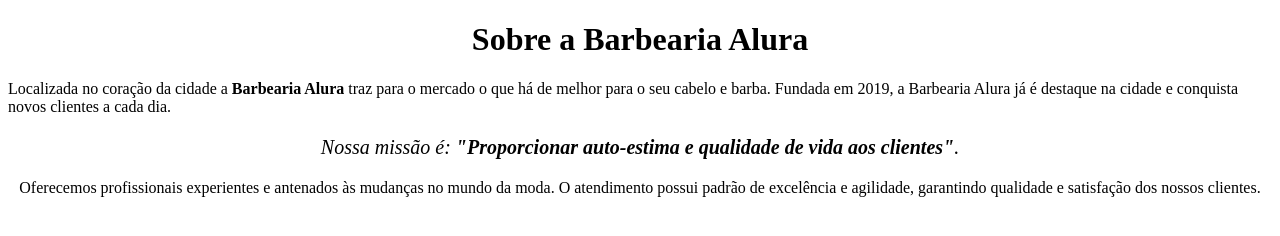
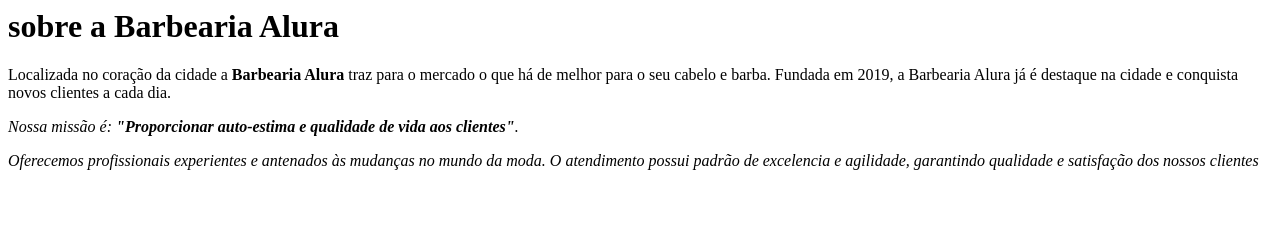
Before and after one commit to analinndaa/html-e-css, a plain HTML site: page index.html in a window 1280 px wide. Drawn offline with Linux system fonts and the light colour scheme.

Commit message:
index.html

```diff
--- a/index.html
+++ b/index.html
@@ -1,21 +1,9 @@
-<!DOCTYPE html>
-<html lang="pt-br">
- <head>
- 	<meta CHARSET="UTF-8">
- 	<title>Barbearia Alura</title>
-    <link rel="stylesheet" href="style.css">
 
-     <style>
 
-     </style>
+      <h1>sobre a Barbearia Alura</h1>
 
-      </head>
-      <body>
+      <p>Localizada no coração da cidade a <strong>Barbearia Alura</strong> traz para o mercado o que há de melhor para o seu cabelo e barba. Fundada em 2019, a Barbearia Alura já é destaque na cidade e conquista novos clientes a cada dia.</p>
 
-      <h1 style="text-align: center">Sobre a Barbearia Alura</h1>
+      <p><em>Nossa missão é: <strong>"Proporcionar auto-estima e qualidade de vida aos clientes"</strong>.<em></p>
 
-      <p style="">Localizada no coração da cidade a <strong>Barbearia Alura</strong> traz para o mercado o que há de melhor para o seu cabelo e barba. Fundada em 2019, a Barbearia Alura já é destaque na cidade e conquista novos clientes a cada dia.</p>
-
-      <p style="font-size: 20px; text-align: center"><em>Nossa missão é: <strong> "Proporcionar auto-estima e qualidade de vida aos clientes"</strong>.</em> </p> <p style="text-align: center">Oferecemos profissionais experientes e antenados às mudanças no mundo da moda. O atendimento possui padrão de excelência e agilidade, garantindo qualidade e satisfação dos nossos clientes.</p>
-      </body>
-      </html>
+      <p>Oferecemos profissionais experientes e antenados às mudanças no mundo da moda. O atendimento possui padrão de excelencia e agilidade, garantindo qualidade e satisfação dos nossos clientes</p>
```
